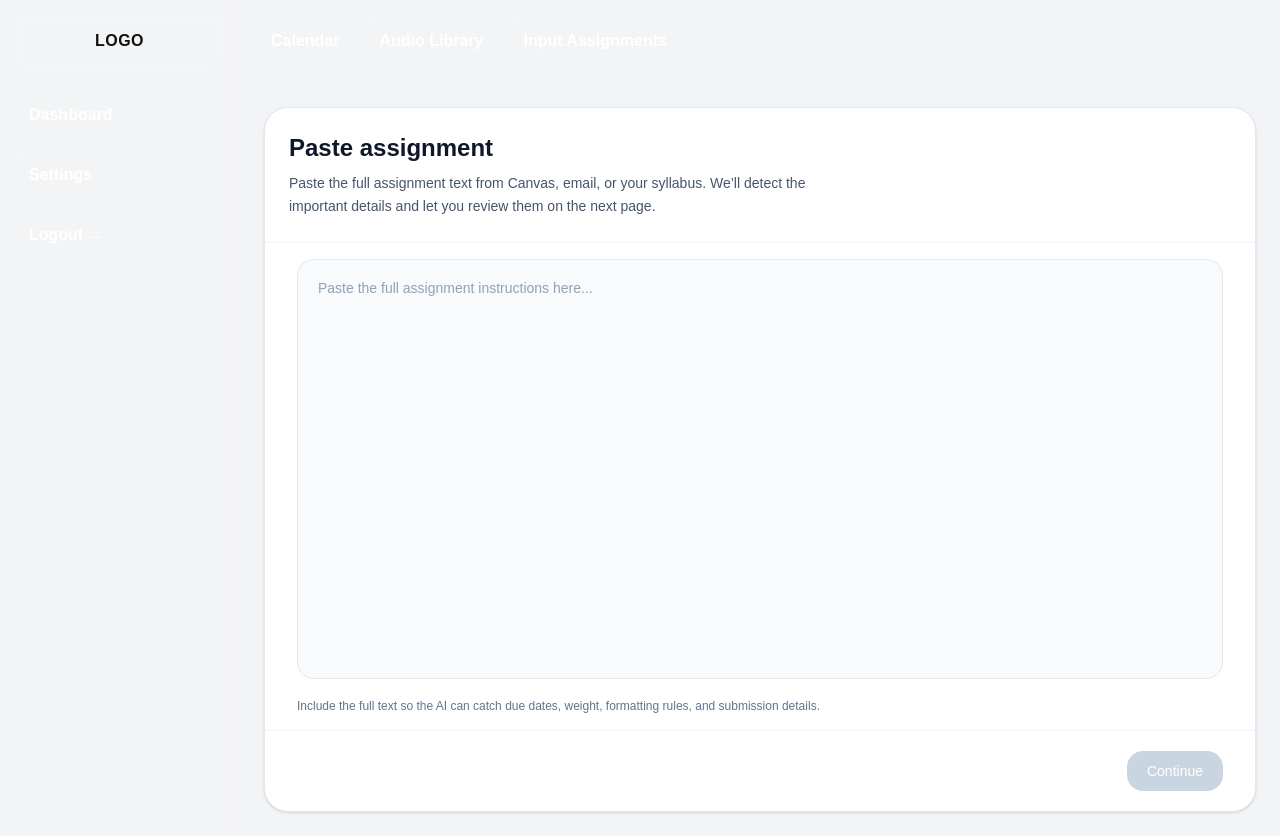
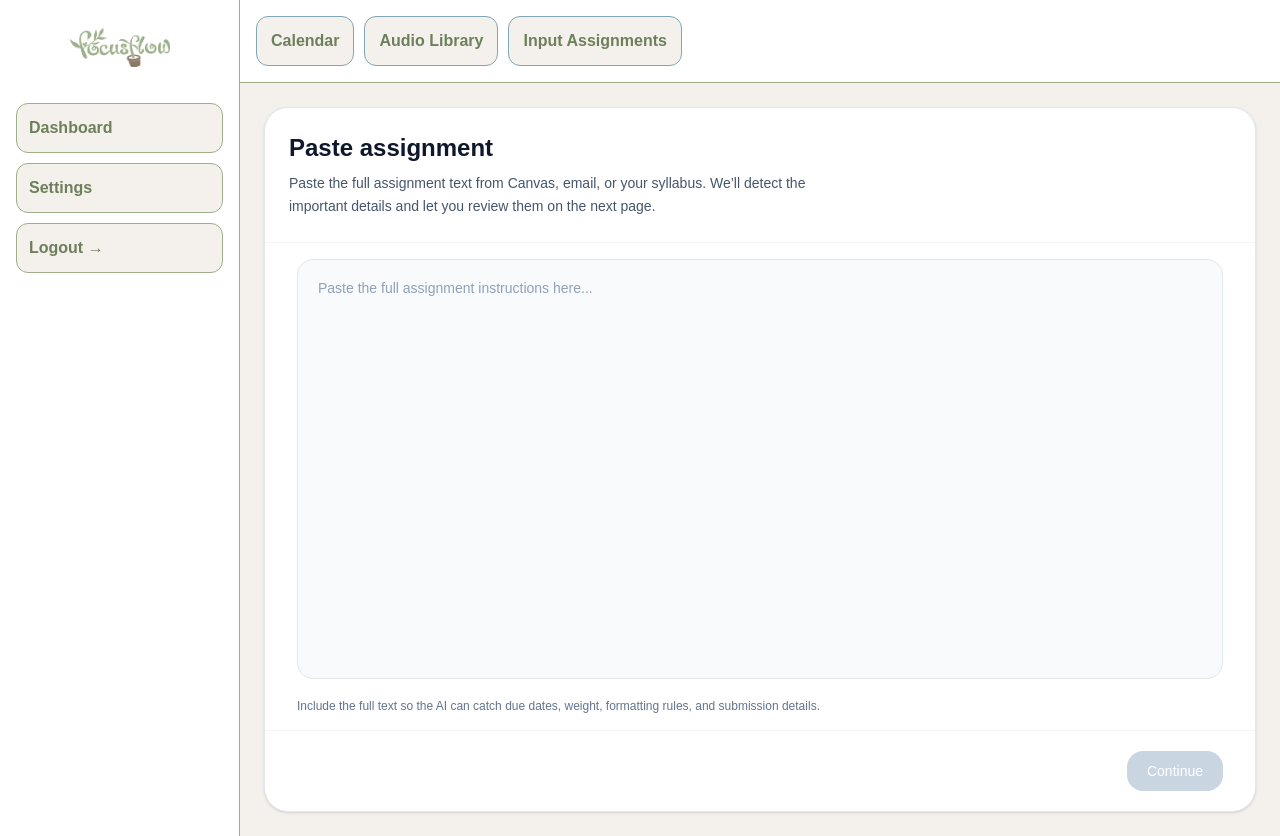
Before and after one commit to rskutt6/senior-seminar, a Next.js app in the folder apps/web/: page /dashboard/input-assignments in a window 1280 px wide. Built offline with nearby package versions, Linux system fonts and the light colour scheme.

Commit message:
feat: apply calm color theme to dashboard layout, sidebar, and topnav

```diff
--- a/apps/web/app/dashboard/_components/Sidebar.tsx
+++ b/apps/web/app/dashboard/_components/Sidebar.tsx
@@ -1,10 +1,17 @@
 import Link from "next/link";
-
+import Image from "next/image";
 export default function Sidebar() {
   return (
     <aside style={styles.sidebar} aria-label="Sidebar">
-      <div style={styles.logoBox}>LOGO</div>
-
+      <div style={styles.logoBox}>
+        <Image
+          src="/FocusFlow_Logo.png"
+          alt="FocusFlow Logo"
+          width={100}
+          height={100}
+          style={{ objectFit: "contain" }}
+        />
+      </div>
       <nav style={styles.nav} aria-label="Sidebar navigation">
         <Link href="/dashboard" style={styles.link}>
           Dashboard
@@ -19,22 +26,21 @@ export default function Sidebar() {
     </aside>
   );
 }
-
 const styles: Record<string, React.CSSProperties> = {
   sidebar: {
-    borderRight: "1px solid rgba(255,255,255,0.12)",
+    borderRight: "1px solid #9CAF88",
     padding: 16,
     display: "flex",
     flexDirection: "column",
     gap: 16,
+    background: "#ffffff",
   },
   logoBox: {
-    border: "1px solid rgba(255,255,255,0.18)",
+    display: "flex",
+    justifyContent: "center",
+    alignItems: "center",
     borderRadius: 12,
     padding: 12,
-    fontWeight: 900,
-    textAlign: "center",
-    letterSpacing: 0.5,
   },
   nav: {
     display: "flex",
@@ -45,9 +51,10 @@ const styles: Record<string, React.CSSProperties> = {
   link: {
     padding: "12px 12px",
     borderRadius: 12,
-    border: "1px solid rgba(255,255,255,0.12)",
+    border: "1px solid #9CAF88",
     textDecoration: "none",
     fontWeight: 800,
-    color: "white",
+    color: "#6E7F5B",
+    background: "#F4F1EC",
   },
 };
--- a/apps/web/app/dashboard/_components/TopNav.tsx
+++ b/apps/web/app/dashboard/_components/TopNav.tsx
@@ -1,11 +1,9 @@
 import Link from "next/link";
-
 const tabs = [
   { label: "Calendar", href: "/dashboard/calendar" },
   { label: "Audio Library", href: "/dashboard/audio-library" },
   { label: "Input Assignments", href: "/dashboard/input-assignments" },
 ];
-
 export default function TopNav() {
   return (
     <header style={styles.header} aria-label="Top navigation">
@@ -19,11 +17,11 @@ export default function TopNav() {
     </header>
   );
 }
-
 const styles: Record<string, React.CSSProperties> = {
   header: {
-    borderBottom: "1px solid rgba(255,255,255,0.12)",
+    borderBottom: "1px solid #9CAF88",
     padding: 16,
+    background: "#ffffff",
   },
   row: {
     display: "flex",
@@ -33,9 +31,10 @@ const styles: Record<string, React.CSSProperties> = {
   tab: {
     padding: "12px 14px",
     borderRadius: 12,
-    border: "1px solid rgba(255,255,255,0.12)",
+    border: "1px solid #7FA7B5",
     textDecoration: "none",
     fontWeight: 900,
-    color: "white",
+    color: "#6E7F5B",
+    background: "#F4F1EC",
   },
 };
--- a/apps/web/app/dashboard/layout.tsx
+++ b/apps/web/app/dashboard/layout.tsx
@@ -1,11 +1,9 @@
 import Sidebar from "./_components/Sidebar";
 import TopNav from "./_components/TopNav";
-
 export default function DashboardLayout({ children }: { children: React.ReactNode }) {
   return (
     <div style={styles.shell}>
       <Sidebar />
-
       <div style={styles.main}>
         <TopNav />
         <div style={styles.content}>{children}</div>
@@ -13,15 +11,14 @@ export default function DashboardLayout({ children }: { children: React.ReactNod
     </div>
   );
 }
-
 const styles: Record<string, React.CSSProperties> = {
   shell: {
-  minHeight: "100vh",
-  display: "grid",
-  gridTemplateColumns: "240px 1fr",
-  background: "#f3f4f6",
-  color: "#111",
-},
+    minHeight: "100vh",
+    display: "grid",
+    gridTemplateColumns: "240px 1fr",
+    background: "#F4F1EC",
+    color: "#6E7F5B",
+  },
   main: {
     display: "flex",
     flexDirection: "column",
--- a/apps/web/app/dashboard/page.tsx
+++ b/apps/web/app/dashboard/page.tsx
@@ -1,5 +1,4 @@
 'use client';
-
 import Link from 'next/link';
 import { useRouter } from 'next/navigation';
 import { useEffect } from 'react';
@@ -7,10 +6,8 @@ import WeekGrid from './_components/WeekGrid';
 
 export default function DashboardPage() {
   const router = useRouter();
-
   useEffect(() => {
     const user = localStorage.getItem('user');
-
     if (!user) {
       router.push('/');
     }
@@ -42,7 +39,6 @@ export default function DashboardPage() {
             <h1 style={title}>Dashboard</h1>
             <p style={subtitle}>{week.label}</p>
           </div>
-
           <div style={rightHeader}>
             <div style={pill}>Signed in</div>
             <button style={secondaryBtn} onClick={handleLogout}>
@@ -50,20 +46,17 @@ export default function DashboardPage() {
             </button>
           </div>
         </div>
-
         <section style={panel}>
           <div style={quickLinksRow}>
             <Link href="/dashboard/assignments" style={linkCard}>
               <div style={linkTitle}>Assignments</div>
               <div style={linkText}>View and manage all assignments</div>
             </Link>
-
             <Link href="/dashboard/input-assignments" style={linkCard}>
               <div style={linkTitle}>Add assignment</div>
               <div style={linkText}>Paste in a new assignment</div>
             </Link>
           </div>
-
           <WeekGrid days={week.days} />
         </section>
       </div>
@@ -74,6 +67,8 @@ export default function DashboardPage() {
 const page: React.CSSProperties = {
   minHeight: '100vh',
   padding: '24px',
+  background: '#F4F1EC',
+  color: '#6E7F5B',
 };
 
 const card: React.CSSProperties = {
@@ -99,11 +94,13 @@ const title: React.CSSProperties = {
   fontSize: 32,
   fontWeight: 900,
   margin: 0,
+  color: '#6E7F5B',
 };
 
 const subtitle: React.CSSProperties = {
   margin: '6px 0 0',
   opacity: 0.8,
+  color: '#8A7967',
 };
 
 const pill: React.CSSProperties = {
@@ -111,15 +108,16 @@ const pill: React.CSSProperties = {
   borderRadius: 999,
   fontSize: 12,
   fontWeight: 700,
-  border: '1px solid rgba(0,0,0,0.12)',
-  background: 'rgba(16,185,129,0.12)',
+  border: '1px solid #9CAF88',
+  background: 'rgba(156,175,136,0.15)',
+  color: '#6E7F5B',
 };
 
 const panel: React.CSSProperties = {
   borderRadius: 16,
-  border: '1px solid rgba(0,0,0,0.08)',
+  border: '1px solid #9CAF88',
   padding: 16,
-  background: 'white',
+  background: '#ffffff',
 };
 
 const quickLinksRow: React.CSSProperties = {
@@ -132,30 +130,31 @@ const quickLinksRow: React.CSSProperties = {
 const linkCard: React.CSSProperties = {
   display: 'block',
   textDecoration: 'none',
-  border: '1px solid rgba(0,0,0,0.08)',
+  border: '1px solid #7FA7B5',
   borderRadius: 14,
   padding: 14,
-  background: '#f8fafc',
-  color: '#111',
+  background: '#F4F1EC',
+  color: '#6E7F5B',
 };
 
 const linkTitle: React.CSSProperties = {
   fontSize: 16,
   fontWeight: 800,
   marginBottom: 4,
+  color: '#6E7F5B',
 };
 
 const linkText: React.CSSProperties = {
   fontSize: 14,
-  color: 'rgba(17,17,17,0.7)',
+  color: '#8A7967',
 };
 
 const secondaryBtn: React.CSSProperties = {
   padding: '10px 14px',
   borderRadius: 12,
-  border: '1px solid rgba(0,0,0,0.12)',
-  background: 'white',
-  color: 'black',
+  border: '1px solid #9CAF88',
+  background: '#ffffff',
+  color: '#6E7F5B',
   fontWeight: 700,
   cursor: 'pointer',
 };
```
